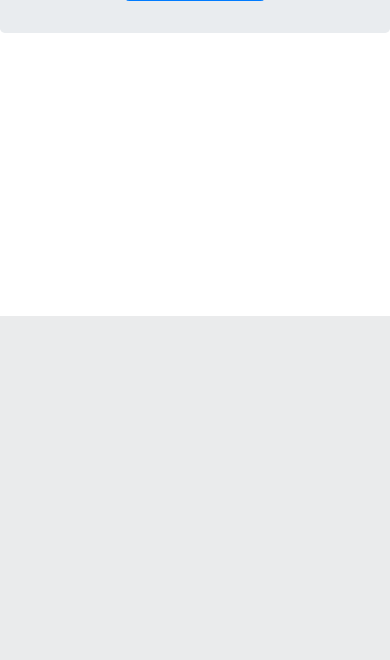
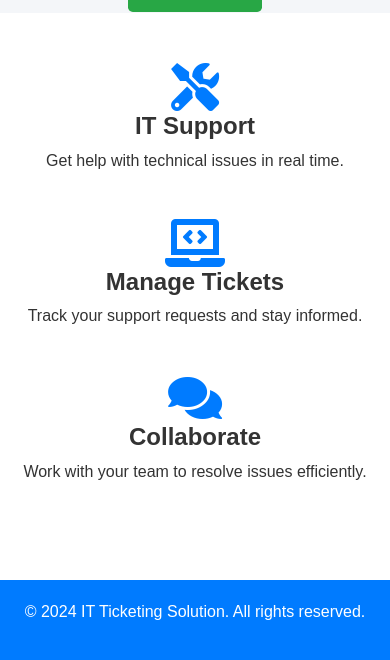
Before and after one commit to DeepakResjad/PSD_project, a Flask app: page / in a window 390 px wide. Shown: the part 528-1188 px from the top of the page. Before the commit the page ends 844 px from the top, so only its background shows below. Run offline with Flask 3, Linux system fonts and the light colour scheme; some libraries are stand-ins or nearby versions.

Commit message:
Added IT ticketing solution UI with graphics and features section

```diff
--- a/templates/index.html
+++ b/templates/index.html
@@ -5,23 +5,100 @@
   <meta name="viewport" content="width=device-width, initial-scale=1.0">
   <title>IT Ticketing Solution</title>
   <link href="https://stackpath.bootstrapcdn.com/bootstrap/4.5.2/css/bootstrap.min.css" rel="stylesheet">
+  <link rel="stylesheet" href="https://cdnjs.cloudflare.com/ajax/libs/font-awesome/5.15.4/css/all.min.css">
+  <style>
+    body {
+      font-family: 'Arial', sans-serif;
+      background-color: #f4f6f9;
+      color: #333;
+    }
+
+    /* Navbar */
+    .navbar {
+      background-color: #007bff;
+      padding: 15px;
+    }
+
+    .navbar-brand {
+      color: #fff !important;
+      font-size: 1.2rem;
+    }
+
+    .navbar-brand:hover {
+      color: #ffeb3b !important;
+    }
+
+    .nav-link {
+      color: #fff !important;
+    }
+
+    /* Hero Section */
+    .jumbotron {
+      background-image: url('https://example.com/it-support-bg.jpg');
+      background-size: cover;
+      background-position: center;
+      color: white;
+      height: 400px;
+    }
+
+    .jumbotron h1 {
+      font-size: 3.5rem;
+      font-weight: bold;
+    }
+
+    /* Icons and buttons */
+    .btn-primary {
+      background-color: #28a745;
+      border: none;
+    }
+
+    /* Section Styles */
+    .features-section {
+      padding: 50px 0;
+      background-color: #ffffff;
+    }
+
+    .feature-icon {
+      font-size: 3rem;
+      color: #007bff;
+    }
+
+    .feature-box {
+      text-align: center;
+      margin-bottom: 30px;
+    }
+
+    .feature-box h4 {
+      font-weight: 600;
+    }
+
+    footer {
+      background-color: #007bff;
+      color: white;
+      padding: 20px 0;
+      text-align: center;
+    }
+  </style>
 </head>
 <body>
+
   <!-- Navigation Bar -->
-  <nav class="navbar navbar-expand-lg navbar-light bg-light">
-    <a class="navbar-brand" href="./index.html">Ticketing System</a>
-    <a class="navbar-brand" href="/submit-ticket">Create</a>
-    <a class="navbar-brand" href="/ticket-list">Tickets</a>
+  <nav class="navbar navbar-expand-lg navbar-light">
+    <a class="navbar-brand" href="./index.html"><i class="fas fa-home"></i> Home</a>
+    <a class="navbar-brand" href="/submit-ticket"><i class="fas fa-plus-circle"></i> Create</a>
+    <a class="navbar-brand" href="/ticket-list"><i class="fas fa-ticket-alt"></i> Tickets</a>
+    <a class="navbar-brand" href="/ticketing-system"><i class="fas fa-cogs"></i> Ticketing System</a>
+
     <button class="navbar-toggler" type="button" data-toggle="collapse" data-target="#navbarNav" aria-controls="navbarNav" aria-expanded="false" aria-label="Toggle navigation">
       <span class="navbar-toggler-icon"></span>
     </button>
     <div class="collapse navbar-collapse" id="navbarNav">
       <ul class="navbar-nav ml-auto">
         <li class="nav-item">
-          <a class="nav-link" href="#">Login</a>
+          <a class="nav-link" href="#"><i class="fas fa-sign-in-alt"></i> Login</a>
         </li>
         <li class="nav-item">
-          <a class="nav-link" href="#">Sign Up</a>
+          <a class="nav-link" href="#"><i class="fas fa-user-plus"></i> Sign Up</a>
         </li>
       </ul>
     </div>
@@ -34,6 +111,32 @@
     <a class="btn btn-primary btn-lg" href="./SubmitTicket.html" role="button">Get Started</a>
   </div>
 
+  <!-- Features Section -->
+  <div class="features-section container">
+    <div class="row">
+      <div class="col-md-4 feature-box">
+        <i class="fas fa-tools feature-icon"></i>
+        <h4>IT Support</h4>
+        <p>Get help with technical issues in real time.</p>
+      </div>
+      <div class="col-md-4 feature-box">
+        <i class="fas fa-laptop-code feature-icon"></i>
+        <h4>Manage Tickets</h4>
+        <p>Track your support requests and stay informed.</p>
+      </div>
+      <div class="col-md-4 feature-box">
+        <i class="fas fa-comments feature-icon"></i>
+        <h4>Collaborate</h4>
+        <p>Work with your team to resolve issues efficiently.</p>
+      </div>
+    </div>
+  </div>
+
+  <!-- Footer -->
+  <footer>
+    <p>&copy; 2024 IT Ticketing Solution. All rights reserved.</p>
+  </footer>
+
   <script src="https://code.jquery.com/jquery-3.5.1.slim.min.js"></script>
   <script src="https://cdn.jsdelivr.net/npm/bootstrap@4.5.2/dist/js/bootstrap.bundle.min.js"></script>
 </body>
```
